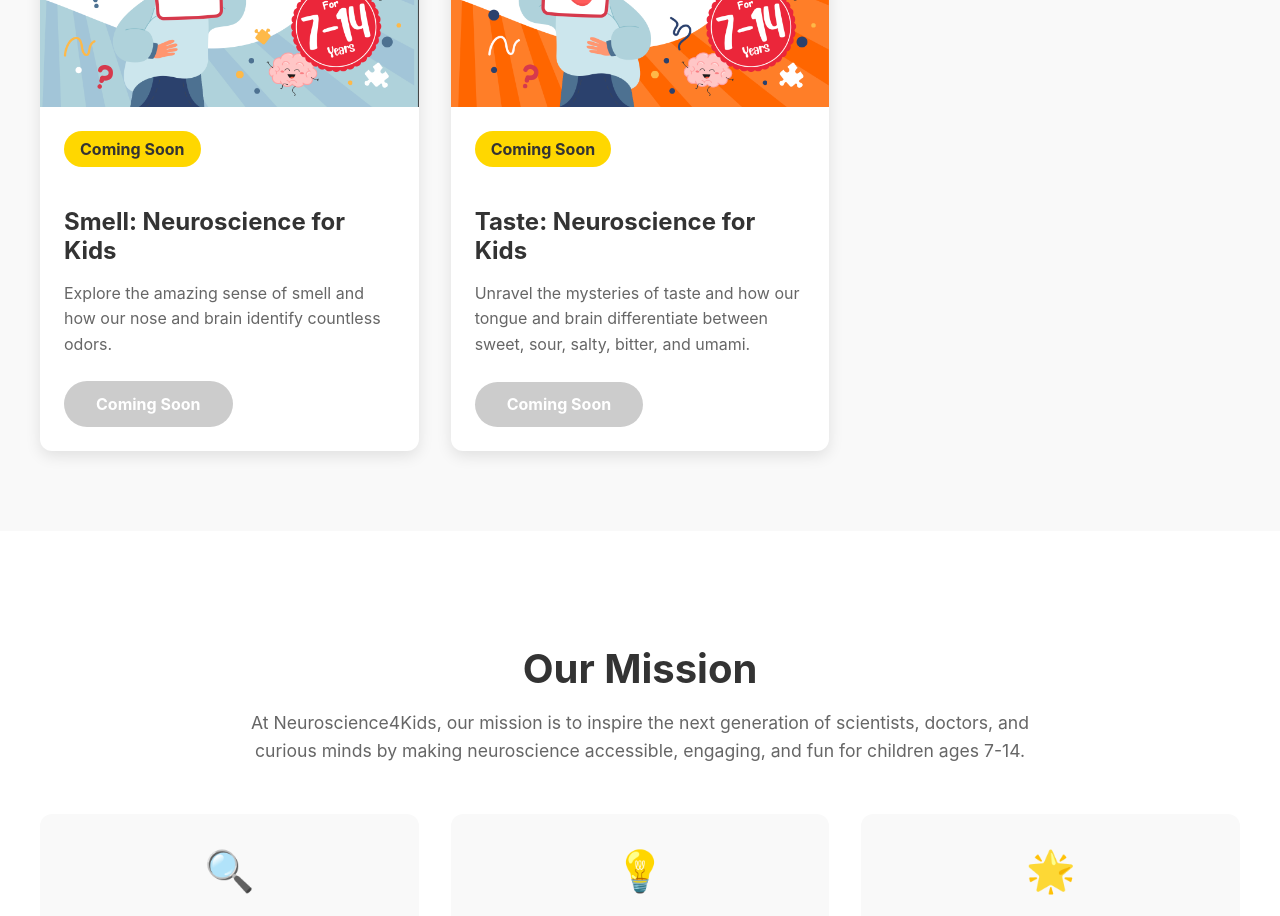
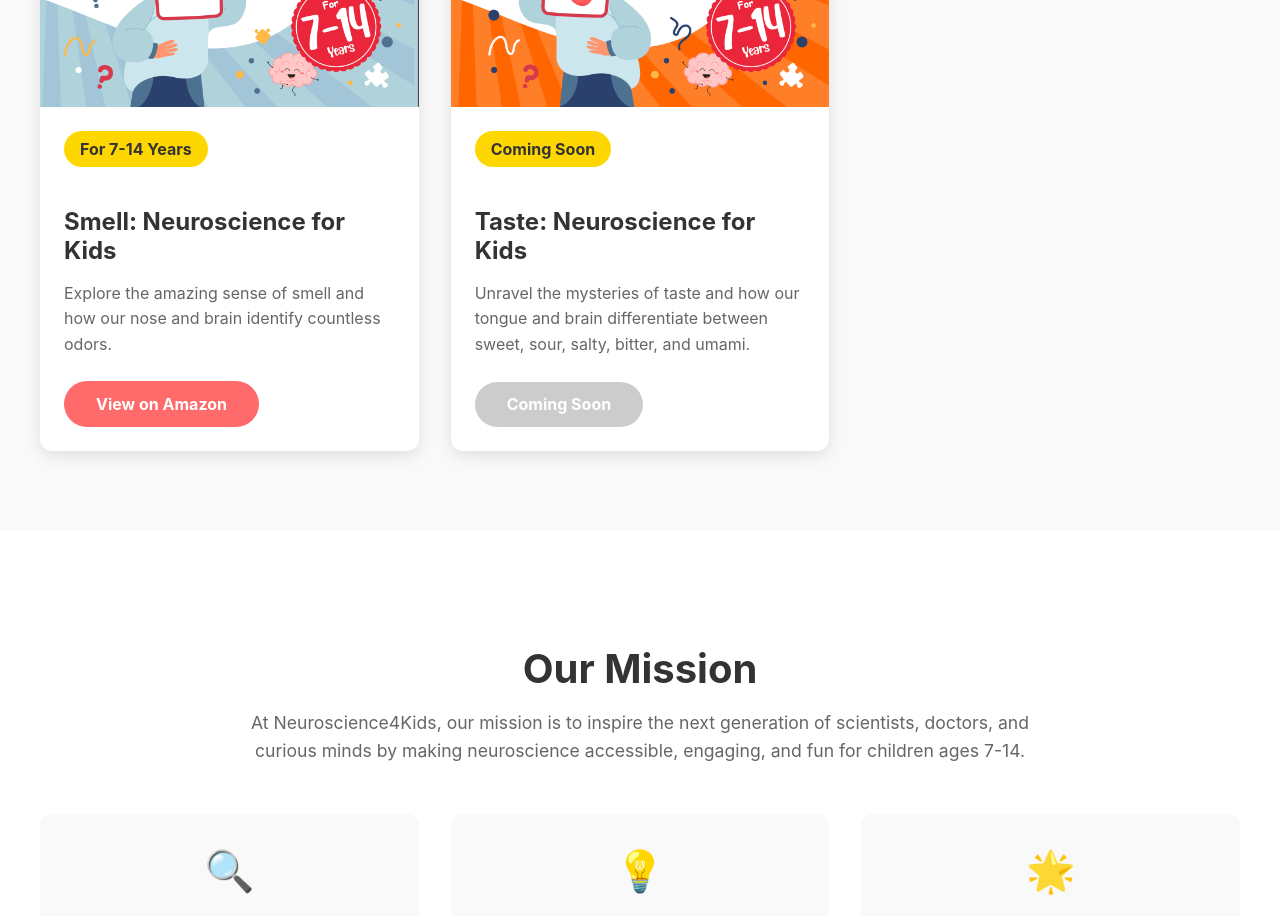
Before and after one commit to anazz-dev/neuro-kids, a React (Create React App) app: page / in a window 1280 px wide. Shown: the part 2980-3896 px from the top of the page. Built offline with nearby package versions, Linux system fonts and the light colour scheme.

Commit message:
Update Home.js add smell book

```diff
--- a/src/pages/Home.js
+++ b/src/pages/Home.js
@@ -399,8 +399,8 @@ const Home = () => {
       id: 7,
       title: 'Smell: Neuroscience for Kids',
       image: SmellCover,
-      link: null,
-      ageRange: 'Coming Soon',
+      link: 'https://www.amazon.com/dp/B0FF9F1CDH',
+      ageRange: 'For 7-14 Years',
       description: 'Explore the amazing sense of smell and how our nose and brain identify countless odors.'
     },
     {
```
